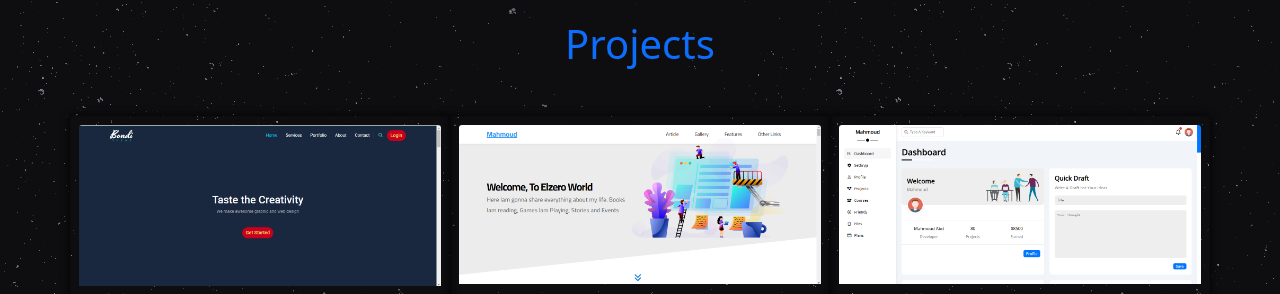
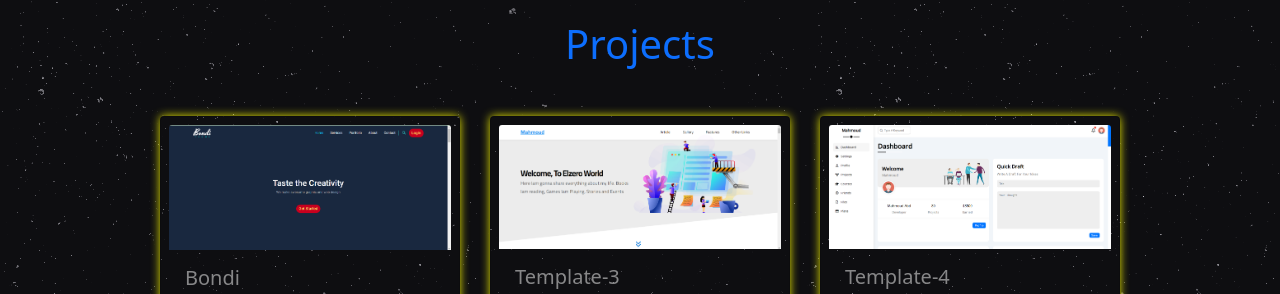
Before and after one commit to mahmoudabd437/Portfolio, a plain HTML site: page index.html in a window 1280 px wide. Shown: the part 1054-1348 px from the top of the page. Drawn offline with Linux system fonts and the light colour scheme.

Commit message:
Add files via upload

```diff
--- a/CSS/style.css
+++ b/CSS/style.css
@@ -48,7 +48,7 @@ a.active {
 }
 .card {
   background: transparent;
-  box-shadow: 0 0 10px 0 rgba(0, 0, 0, 0.9);
+  box-shadow: 0 0 10px 0 rgba(255, 255, 0, 0.9);
   transition: 0.3s;
 }
 .card h5 {
@@ -112,3 +112,11 @@ footer .links li a:hover {
 .card-last {
   height: 100%;
 }
+@media (min-width: 767px) {
+  .project .row {
+    gap: 30px;
+  }
+  .project .card {
+    max-width: 300px;
+  }
+}
```
